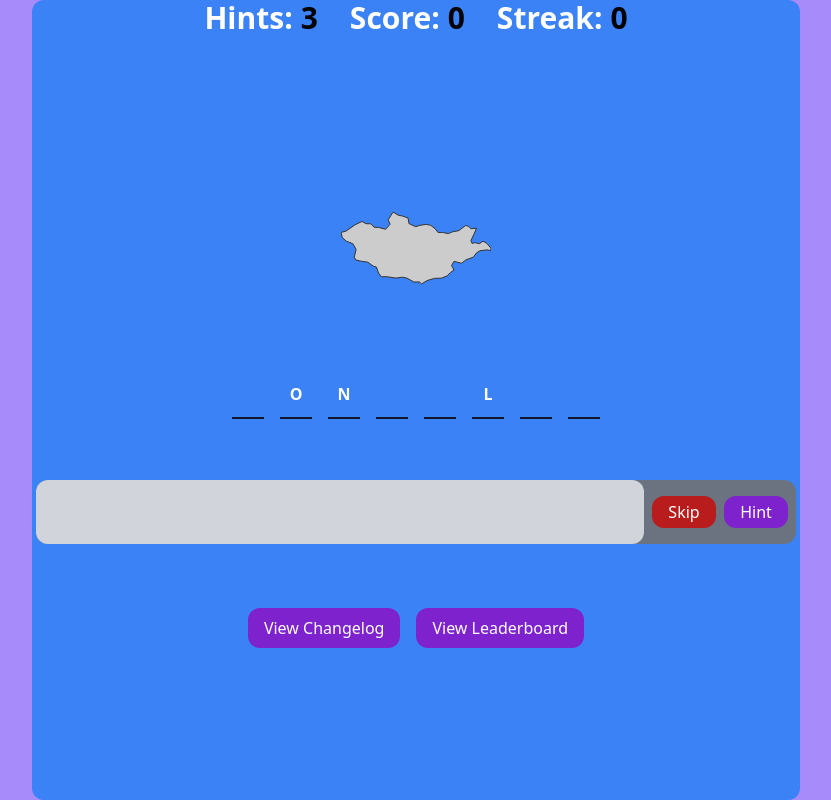
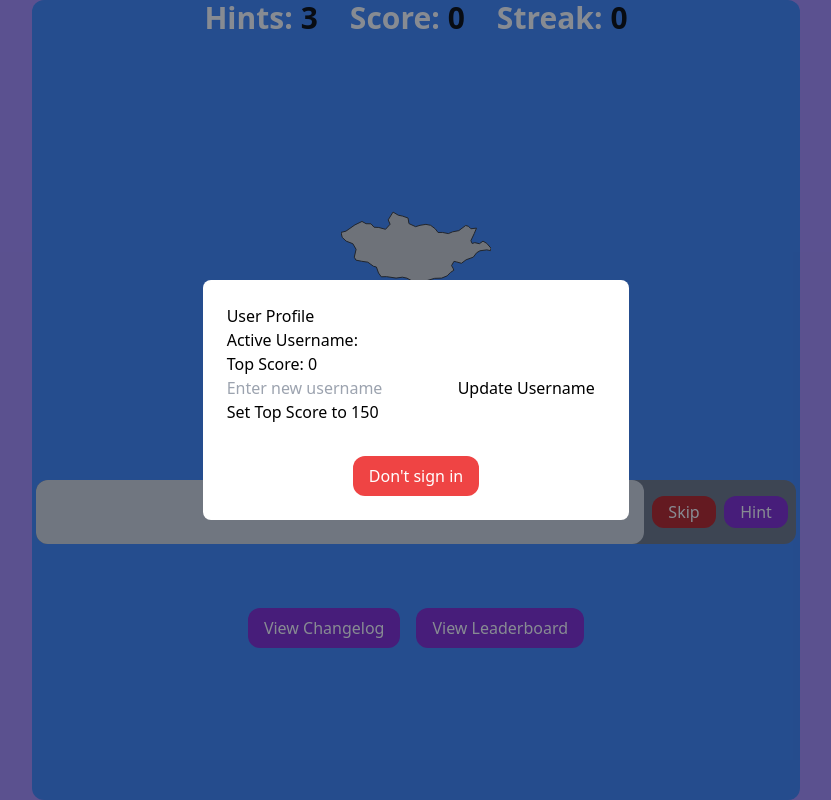
Before and after one commit to trevorfar/GeoMorph, a Next.js app: page / in a window 1280 px wide. Shown: the whole page, without its empty margins (224-1055 px from the left). Built offline with nearby package versions, Linux system fonts and the light colour scheme.

Commit message:
added env vars

```diff
--- /dev/null
+++ b/src/app/GlobalRedux/Features/userSlice.ts
@@ -0,0 +1,32 @@
+import { createSlice, PayloadAction } from "@reduxjs/toolkit";
+
+type UserState = {
+  username: string;
+  topScore: number;
+};
+
+const initialUserState: UserState = {
+  username: localStorage.getItem("username") || "",  // Default is an empty string
+  topScore: Number(localStorage.getItem("topScore")) || 0,  // Default top score
+};
+
+const userSlice = createSlice({
+  name: "user",
+  initialState: initialUserState,
+  reducers: {
+    setUsername: (state, action: PayloadAction<string>) => {
+      state.username = action.payload;
+      localStorage.setItem("username", action.payload);
+    },
+    setTopScore: (state, action: PayloadAction<number>) => {
+      if (action.payload > state.topScore) {
+        state.topScore = action.payload;
+        localStorage.setItem("topscore", action.payload.toString());
+      }
+    },
+  },
+});
+
+export const { setUsername, setTopScore } = userSlice.actions;
+
+export default userSlice.reducer;
--- a/src/app/GlobalRedux/store.ts
+++ b/src/app/GlobalRedux/store.ts
@@ -1,9 +1,11 @@
 import {configureStore} from "@reduxjs/toolkit";
 import countrySlice from "./Features/countrySlice";
+import userSlice from "./Features/userSlice";
 
 export const store = configureStore({
   reducer: {
-    country: countrySlice
+    country: countrySlice,
+    user: userSlice
   },
 
 });
--- /dev/null
+++ b/src/app/components/Signup.tsx
@@ -0,0 +1,41 @@
+import React, { useState } from "react";
+import { useDispatch, useSelector } from "react-redux";
+import { setUsername, setTopScore } from "../GlobalRedux/Features/userSlice"
+import { RootState } from "../GlobalRedux/store";
+
+const UserProfile = () => {
+  const dispatch = useDispatch();
+  const { username, topScore } = useSelector(
+    (state: RootState) => state.user
+  );
+
+  const [newUsername, setNewUsername] = useState("");
+
+  const handleUsernameChange = () => {
+    dispatch(setUsername(newUsername));
+  };
+
+  const handleScoreUpdate = (score: number) => {
+    dispatch(setTopScore(score));
+  };
+
+  return (
+    <div>
+      <h2>User Profile</h2>
+      <p>Active Username: {username}</p>
+      <p>Top Score: {topScore}</p>
+
+      <input
+        type="text"
+        value={newUsername}
+        onChange={(e) => setNewUsername(e.target.value)}
+        placeholder="Enter new username"
+      />
+      <button onClick={handleUsernameChange}>Update Username</button>
+
+      <button onClick={() => handleScoreUpdate(150)}>Set Top Score to 150</button>
+    </div>
+  );
+};
+
+export default UserProfile;
--- a/src/app/page.tsx
+++ b/src/app/page.tsx
@@ -8,13 +8,20 @@ import Keyboard from "./components/Keyboard"
 import GuessContainer from "./components/GuessContainer"
 import Leaderboard from "./components/Leaderboard"
 import { openChangelog } from "@/utils/changeLog"
+import { promptSignin } from "@/utils/promptSignin"
+import Signup from "./components/Signup"
 
 
 const Page = () => {
   const dispatch = useDispatch<AppDispatch>();
   const [showLeaderboard, setShowLeaderboard] = useState(false);
+  const [showSignin, setShowSignin] = useState(false);
 
-
+  useEffect(() => {
+    if(promptSignin()){
+      setShowSignin(true);
+    }
+  }, [])
   useEffect(() => {
     dispatch(nextGame())
   }, [dispatch])
@@ -64,6 +71,21 @@ const Page = () => {
           </div>
         </div>
       )}
+      {showSignin && (
+        <div className="fixed inset-0 bg-gray-900 bg-opacity-50 flex justify-center items-center z-50">
+          <div className="bg-white p-6 rounded-lg w-11/12 md:w-3/4 lg:w-1/2 xl:w-1/3">
+            <Signup />
+            <div className="flex justify-center mt-4">
+            <button
+              onClick={() => setShowSignin(false)}
+              className="mt-4 bg-red-500 text-white py-2 px-4 rounded-xl "
+            >
+              Don&apos;t sign in
+            </button>
+            </div>
+          </div>
+        </div>
+      )}
     </div>
   )
 }
--- /dev/null
+++ b/src/utils/promptSignin.ts
@@ -0,0 +1,9 @@
+export function promptSignin(): boolean {
+    const username = localStorage.getItem("username");
+    const topScore = localStorage.getItem("topScore");
+    if((username || topScore) === ""){
+        return false
+    }else {
+        return true
+    }
+}
```
